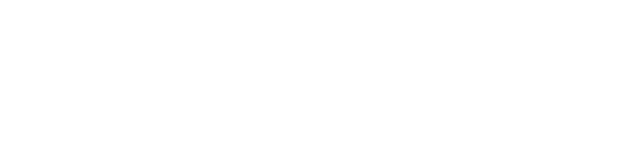
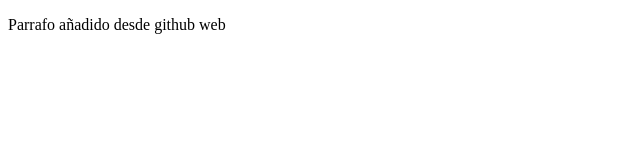
Before and after one commit to geraco89/git-curso, a plain HTML site: page Empresa-test/index.html in a window 1280 px wide. Shown: the whole page, without its empty margins (0-640 px from the left). Drawn offline with Linux system fonts and the light colour scheme.

Commit message:
Update index.html

```diff
--- a/Empresa-test/index.html
+++ b/Empresa-test/index.html
@@ -6,6 +6,6 @@
     <title>Document</title>
 </head>
 <body>
-
+    <p>Parrafo añadido desde github web</p>
 </body>
 </html>
```
